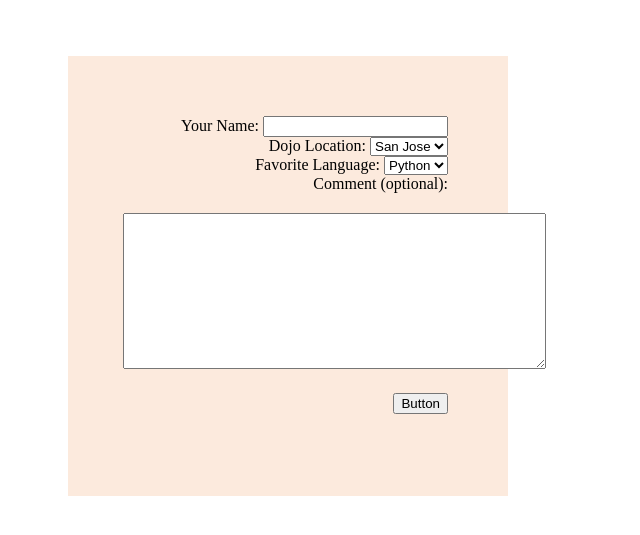
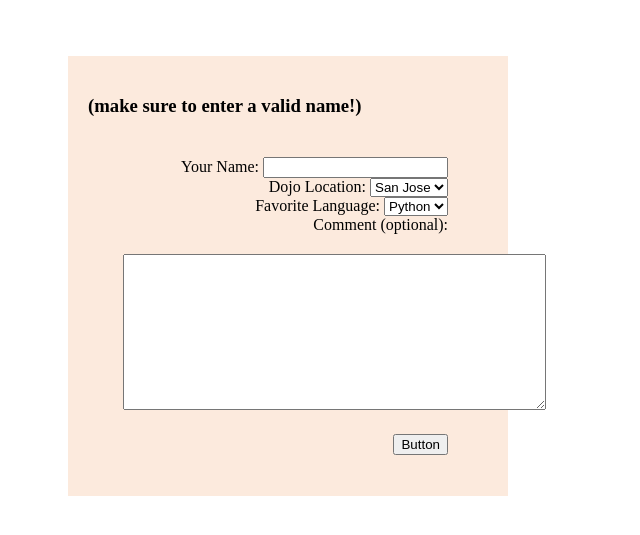
Before and after one commit to ajczerwinski/survey_validation, a Flask app: page / in a window 1280 px wide. Shown: the top 535 px of the page, without its empty margins (0-640 px from the left). Run offline with Flask 2, Linux system fonts and the light colour scheme.

Commit message:
fix html and add flash logic

```diff
--- a/server.py
+++ b/server.py
@@ -1,4 +1,4 @@
-from flask import Flask, render_template, request, redirect, session
+from flask import Flask, render_template, request, redirect, session, flash
 app = Flask(__name__)
 app.secret_key="SecretKeyMePls"
 @app.route('/')
@@ -11,5 +11,19 @@ def result():
 		session['location'] = request.form['location']
 		session['language'] = request.form['language']
 		session['comment'] = request.form['comment']
-	return render_template("result.html")
+		if len(session['name']) < 1 and len(session['comment']) < 1:
+			flash("Name cannot be empty!")
+			flash("Just kidding! Comment cannot be empty!")
+			return redirect('/')
+		elif len(session['name']) < 1:
+			flash("Name cannot be empty!")
+			return redirect('/')
+		elif len(session['comment']) < 1:
+			flash("Just kidding! Comment cannot be empty!")
+			return redirect('/')
+		elif len(session['comment']) > 120:
+			flash("Your comment is limited to 120 characters!")
+			return redirect('/')
+		else:
+			return render_template("result.html")
 app.run(debug=True)
--- a/templates/index.html
+++ b/templates/index.html
@@ -10,6 +10,14 @@
 </head>
 <body>
 	<div id="wrapper">
+		<h3>(make sure to enter a valid name!)</h3>
+		{% with messages = get_flashed_messages() %}
+			{% if messages %}
+				{% for message in messages %}
+					<p>{{ message }} </p>
+				{% endfor %}
+			{% endif %}
+		{% endwith %}
 		<form action="/result" method="post" class="form">
 			Your Name: <input type="text" name="name" class="form_box"><br>
 			Dojo Location:
```
